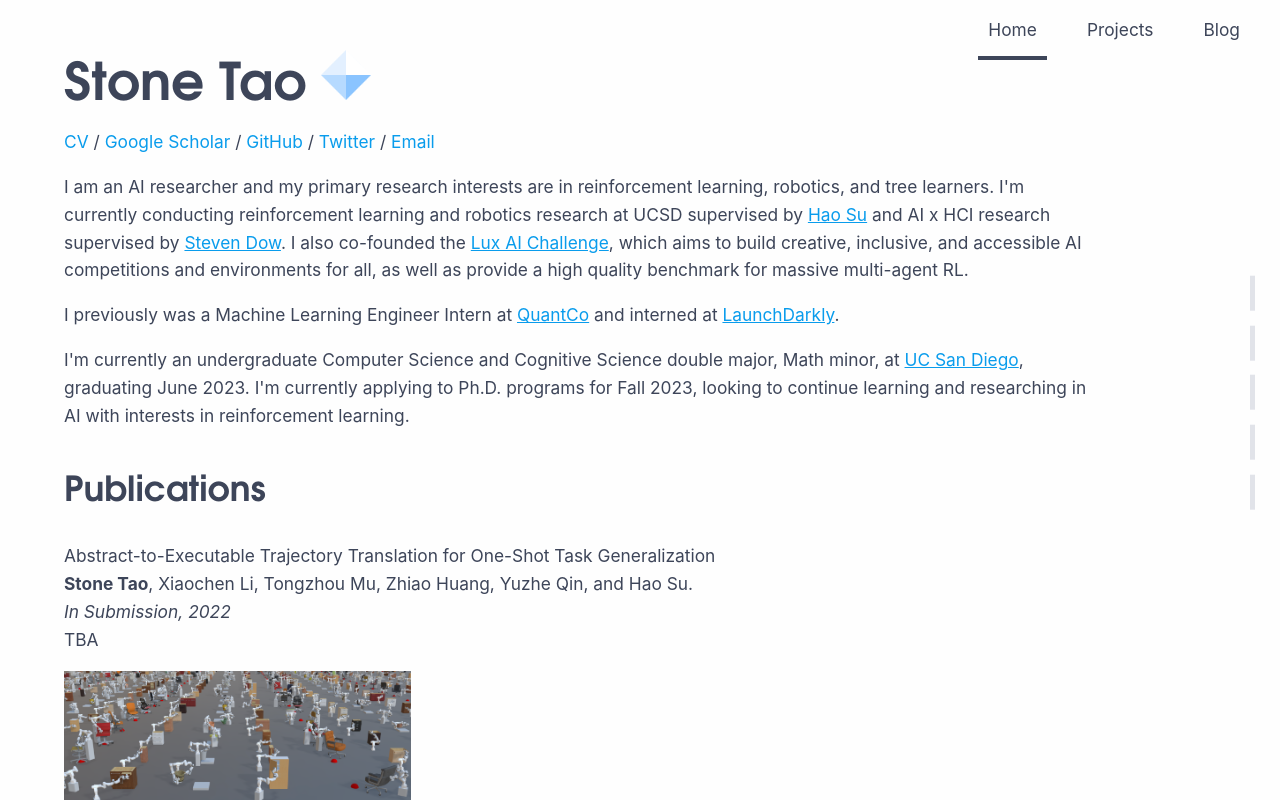
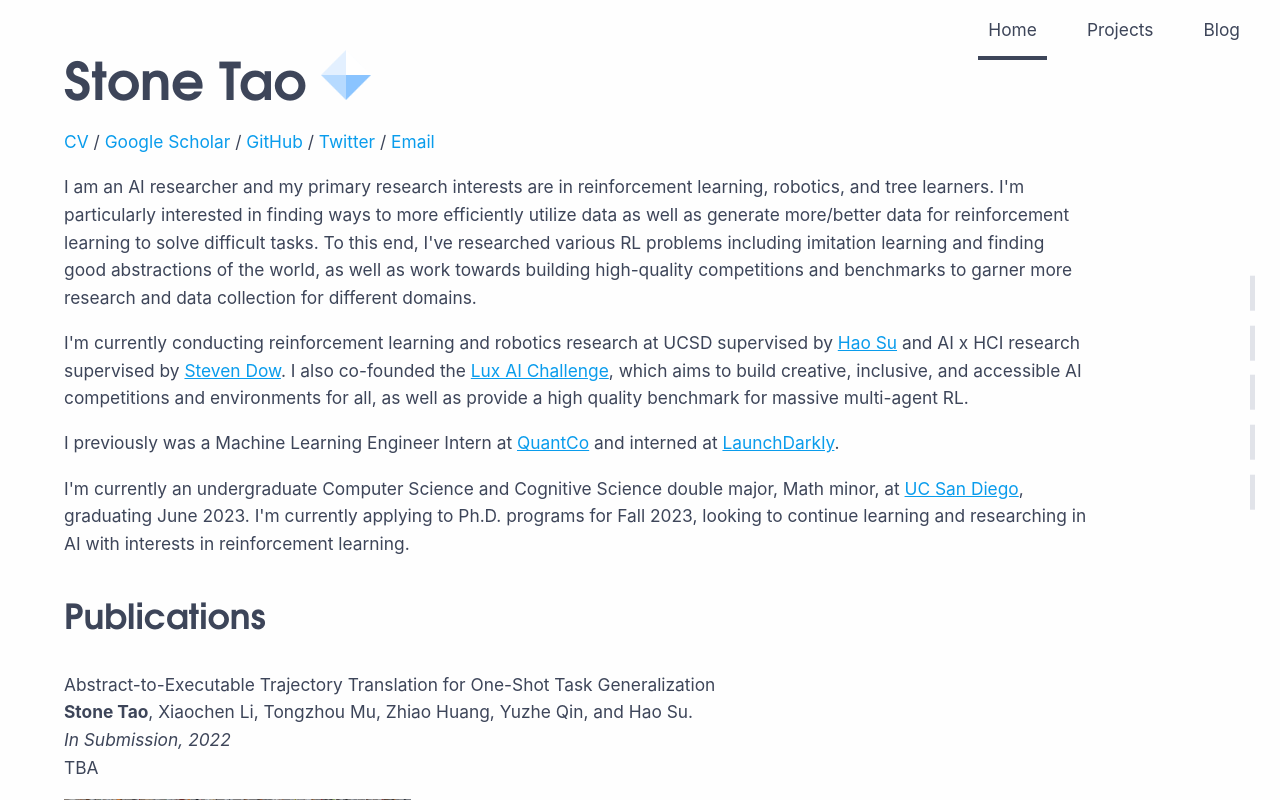
Before and after one commit to StoneT2000/StoneT2000.github.io, a React (Create React App) app: page / in a window 1280 px wide. Shown: the top 800 px of the page. Built offline with nearby package versions, Linux system fonts and the light colour scheme.

Commit message:
Update index.tsx

```diff
--- a/src/pages/Home/index.tsx
+++ b/src/pages/Home/index.tsx
@@ -10,7 +10,7 @@ import work from './work.json';
 import logo from './logo.png';
 import { ProjectsData } from '../../data/projects';
 import { awards } from './awards';
-import {data as publications} from './publications';
+import { data as publications } from './publications';
 const Home = () => {
   const projects = [
     ProjectsData['robojax'],
@@ -56,10 +56,15 @@ const Home = () => {
           </div>
           <p>
             I am an AI researcher and my primary research interests are in
-            reinforcement learning, robotics, and tree learners. I'm currently
-            conducting reinforcement learning and robotics research at UCSD
-            supervised by <a href="https://cseweb.ucsd.edu/~haosu/">Hao Su</a>{' '}
-            and AI x HCI research supervised by{' '}
+            reinforcement learning, robotics, and tree learners. I'm
+            particularly interested in finding ways to more efficiently utilize
+            data as well as generate more/better data for reinforcement
+            learning to solve difficult tasks. To this end, I've researched various RL problems including imitation learning and finding good abstractions of the world, as well as work towards building high-quality competitions and benchmarks to garner more research and data collection for different domains.
+          </p>
+          <p>I'm currently conducting
+            reinforcement learning and robotics research at UCSD supervised by{' '}
+            <a href="https://cseweb.ucsd.edu/~haosu/">Hao Su</a> and AI x HCI
+            research supervised by{' '}
             <a href="https://spdow.ucsd.edu/">Steven Dow</a>. I also co-founded
             the <a href="https://lux-ai.org">Lux AI Challenge</a>, which aims to
             build creative, inclusive, and accessible AI competitions and
@@ -92,12 +97,18 @@ const Home = () => {
             bolded = bolded.replace('Stone Tao', '<strong>Stone Tao</strong>');
             return (
               <div className="publication" key={publication.title}>
-                <div style={{textAlign: "center"}} className="publication-image">
-                  {publication.image ?
-                  <img
-                    alt={`thumbnail for ${publication.title}`}
-                    src={publication.image}
-                  ></img> : <></>}
+                <div
+                  style={{ textAlign: 'center' }}
+                  className="publication-image"
+                >
+                  {publication.image ? (
+                    <img
+                      alt={`thumbnail for ${publication.title}`}
+                      src={publication.image}
+                    ></img>
+                  ) : (
+                    <></>
+                  )}
                 </div>
                 <div className="publication-details">
                   <p>
```
